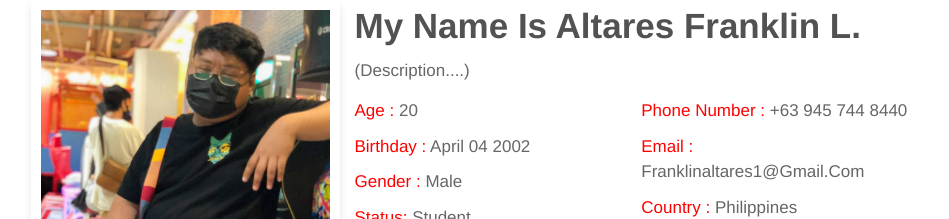
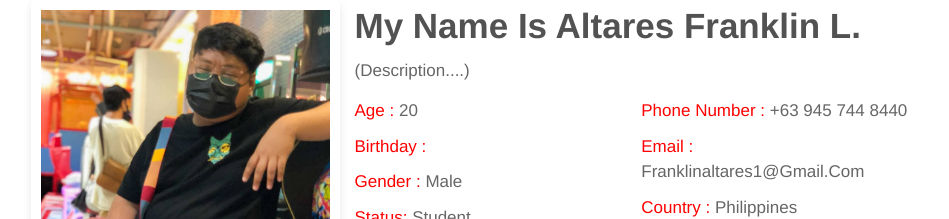
Before and after one commit to franklinaltares/franklin-altares, a plain HTML site: page index.html in a window 1280 px wide. Shown: the part 880-1099 px from the top of the page, without its empty margins (318-1267 px from the left). Drawn offline with Linux system fonts and the light colour scheme.

Commit message:
Update index.html

```diff
--- a/index.html
+++ b/index.html
@@ -68,7 +68,7 @@
         <div class="box-container">
             <div class="box">
                 <p> <span> age : </span> 20 </p>
-                <p> <span>birthday : </span> April 04 2002</p>
+                <p> <span>birthday : </span> </p>
                 <p> <span> gender : </span> male </p>
                 <p> <span> status: </span> student </p>
             </div>
```
